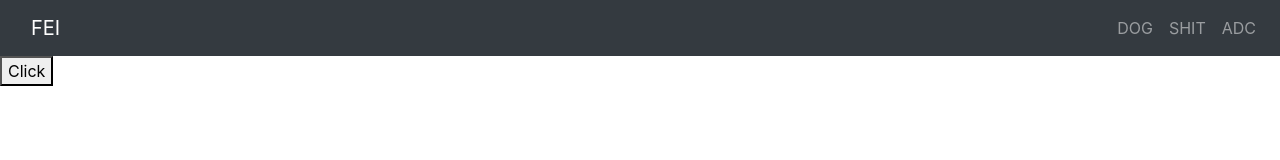
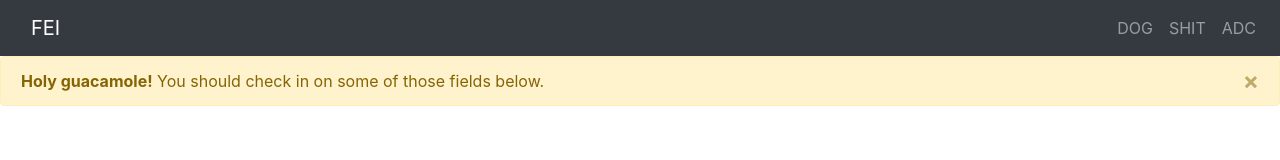
Before and after one commit to thirdku/websit, a website: page page2.html in a window 1280 px wide. Drawn offline with nearby package versions, Linux system fonts and the light colour scheme.

Commit message:
Update page2.html

```diff
--- a/page2.html
+++ b/page2.html
@@ -15,5 +15,9 @@
 
 
     </nav>
-<button type="button" onclick="alert('trash draven')">Click</button>
-</html>
+<div class="alert alert-warning alert-dismissible fade show" role="alert">
+  <strong>Holy guacamole!</strong> You should check in on some of those fields below.
+  <button type="button" class="close" data-dismiss="alert" aria-label="Close">
+    <span aria-hidden="true">&times;</span>
+  </button>
+</div></html>
```
